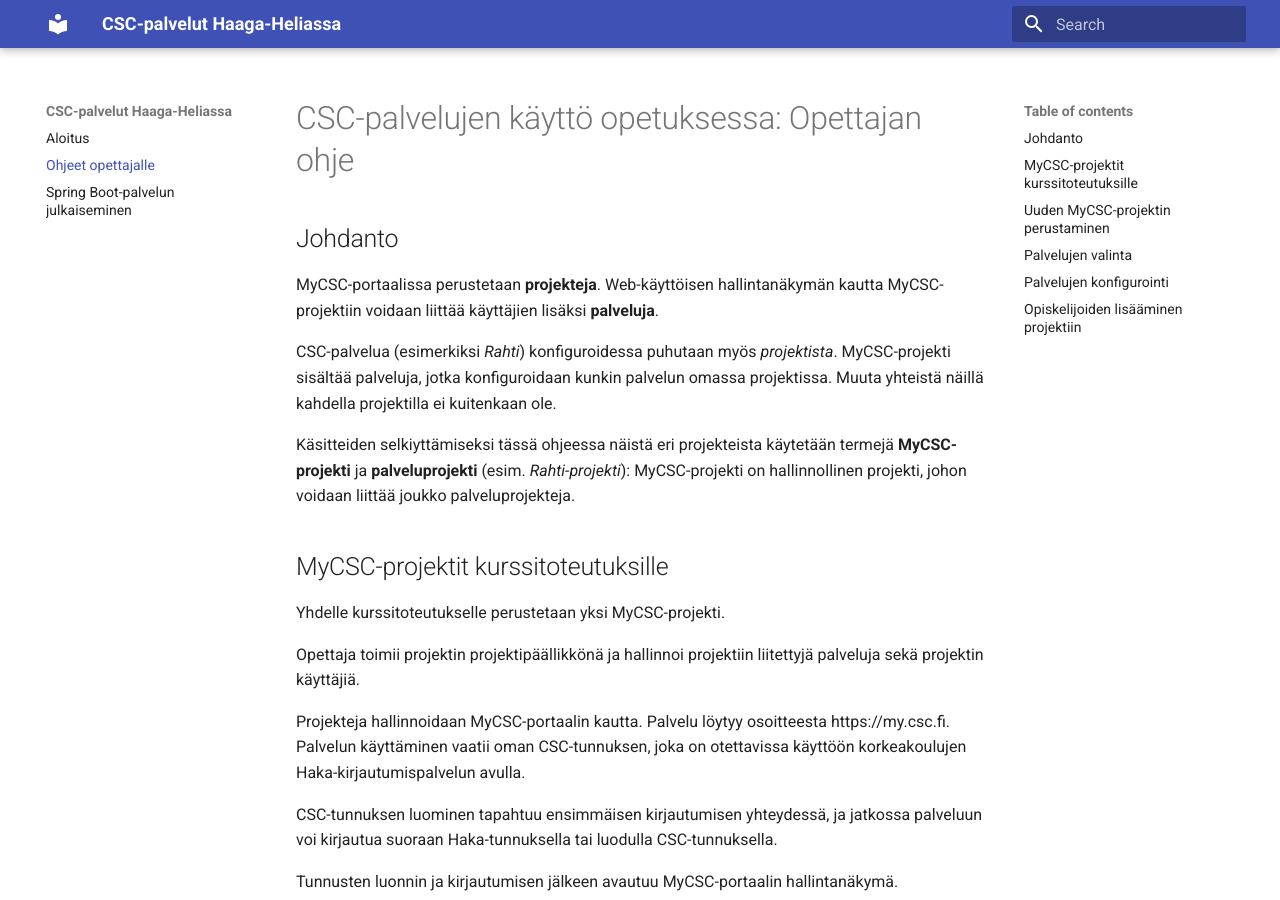
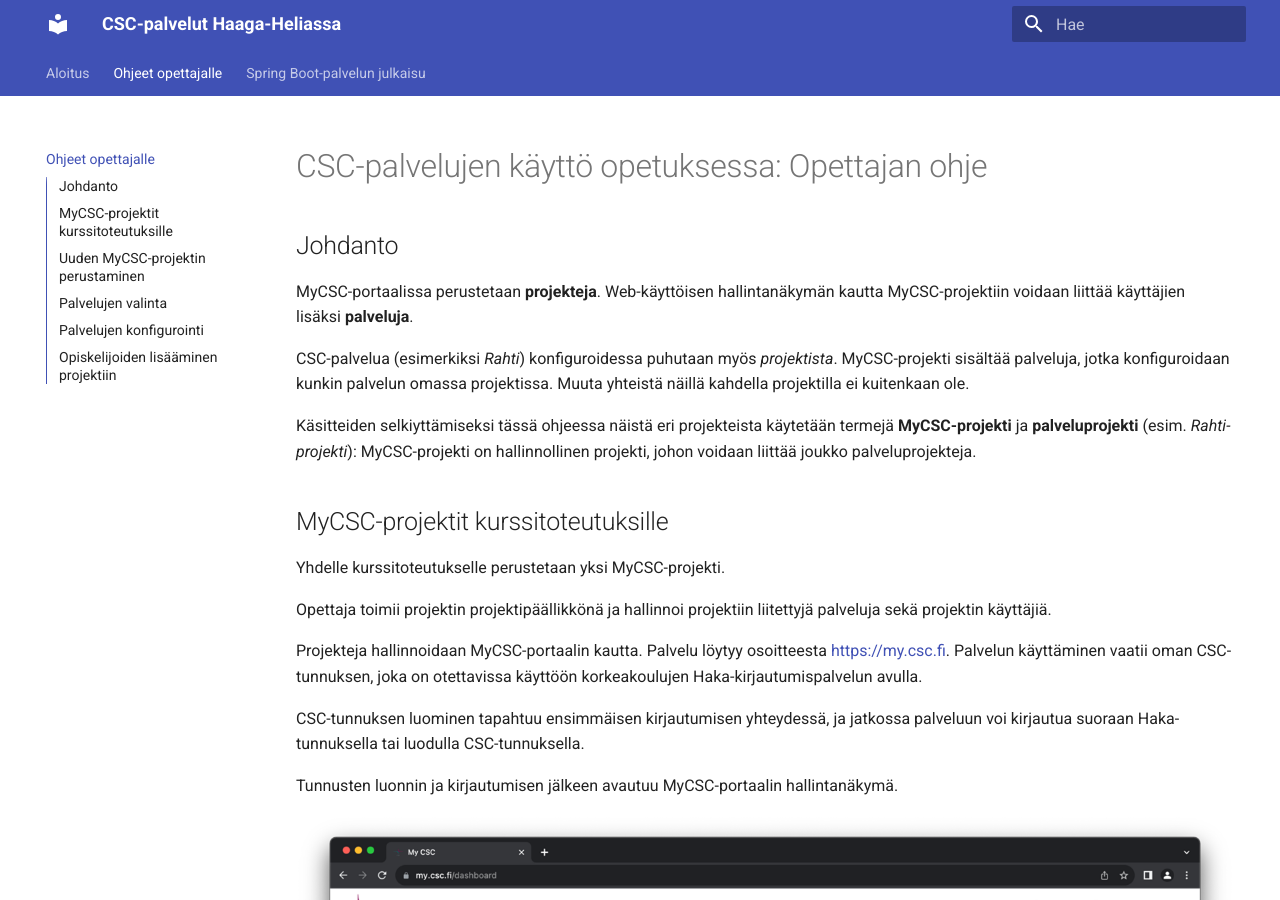
Before and after one commit to haagahelia/hh-csc-docs, an MkDocs documentation site: the page built from docs/ohje_opettaja.md, in a window 1280 px wide and 900 px high. Built offline with MkDocs 1.6.1 and Material for MkDocs 9.7.7, drawn with Linux system fonts in a browser that asks for light colours; some of the changed text lies outside the part shown.

Commit message:
Tab-navigaatio ja muita mkdocs-material-ominaisuuksia otettu käyttöön. Paljaita URLeja korjattu oikeaan mk-syntaksiin

```diff
--- a/docs/ohje_opettaja.md
+++ b/docs/ohje_opettaja.md
@@ -13,7 +13,7 @@
 
 Opettaja toimii projektin projektipäällikkönä ja hallinnoi projektiin liitettyjä palveluja sekä projektin käyttäjiä.
 
-Projekteja hallinnoidaan MyCSC-portaalin kautta. Palvelu löytyy osoitteesta https://my.csc.fi. Palvelun käyttäminen vaatii oman CSC-tunnuksen, joka on otettavissa käyttöön korkeakoulujen Haka-kirjautumispalvelun avulla.
+Projekteja hallinnoidaan MyCSC-portaalin kautta. Palvelu löytyy osoitteesta <https://my.csc.fi>. Palvelun käyttäminen vaatii oman CSC-tunnuksen, joka on otettavissa käyttöön korkeakoulujen Haka-kirjautumispalvelun avulla.
 
 CSC-tunnuksen luominen tapahtuu ensimmäisen kirjautumisen yhteydessä, ja jatkossa palveluun voi kirjautua suoraan Haka-tunnuksella tai luodulla CSC-tunnuksella.
 
@@ -61,13 +61,13 @@
 
 | Palvelu	| Osoite |	Kuvaus |
 | ------- |------- | ------- |
-| MyCSC	| https://my.csc.fi | Projektien hallintapalvelu |
-| Allas	| https://pouta.csc.fi | Tallennuspalvelu |
-| cPouta | https://pouta.csc.fi | Virtualisointipalvelu |
-| Notebooks	| https://notebooks.csc.fi | Jupyter Notebooks |
-| Puhti ja Mahti | https://puhti.csc.fi https://mahti.csc.fi | Laskentapalvelu |
-| Rahti	| https://rahti.csc.fi | Konttipalvelu |
-| Pukki	| https://pukki.dbaas.csc.fi | DBaaS (beta) |
+| MyCSC	| <https://my.csc.fi> | Projektien hallintapalvelu |
+| Allas	| <https://pouta.csc.fi> | Tallennuspalvelu |
+| cPouta | <https://pouta.csc.fi> | Virtualisointipalvelu |
+| Notebooks	| <https://notebooks.csc.fi> | Jupyter Notebooks |
+| Puhti ja Mahti | <https://puhti.csc.fi> <https://mahti.csc.fi> | Laskentapalvelu |
+| Rahti	| <https://rahti.csc.fi> | Konttipalvelu |
+| Pukki	| <https://pukki.dbaas.csc.fi> | DBaaS (beta) |
 
 ## Opiskelijoiden lisääminen projektiin
 
--- a/mkdocs.yml
+++ b/mkdocs.yml
@@ -2,11 +2,15 @@
 nav:
   - Aloitus: index.md
   - Ohjeet opettajalle: ohje_opettaja.md
-  - Spring Boot-palvelun julkaiseminen: ohje_spring_rahti.md
+  - Spring Boot-palvelun julkaisu: ohje_spring_rahti.md
 theme:
   name: material
+  language: fi
   features:
     - content.code.copy
+    - navigation.tabs
+    - toc.integrate
+    - navigation.top
 plugins:
     - search
     - mermaid2
```
Also changed, not shown: docs/index.md (+6 -0 lines), docs/ohje_spring_rahti.md (+1 -1 lines).
